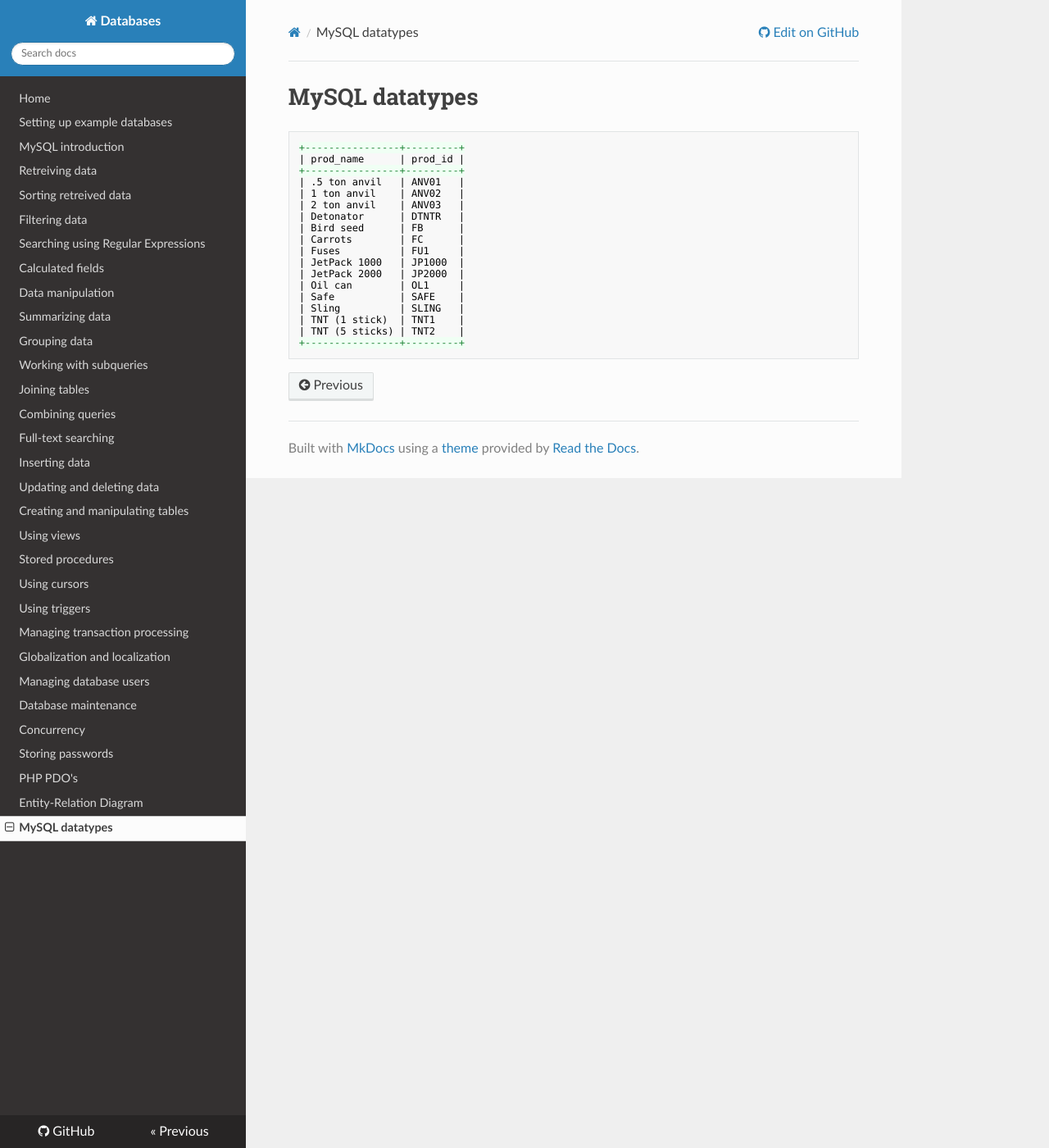
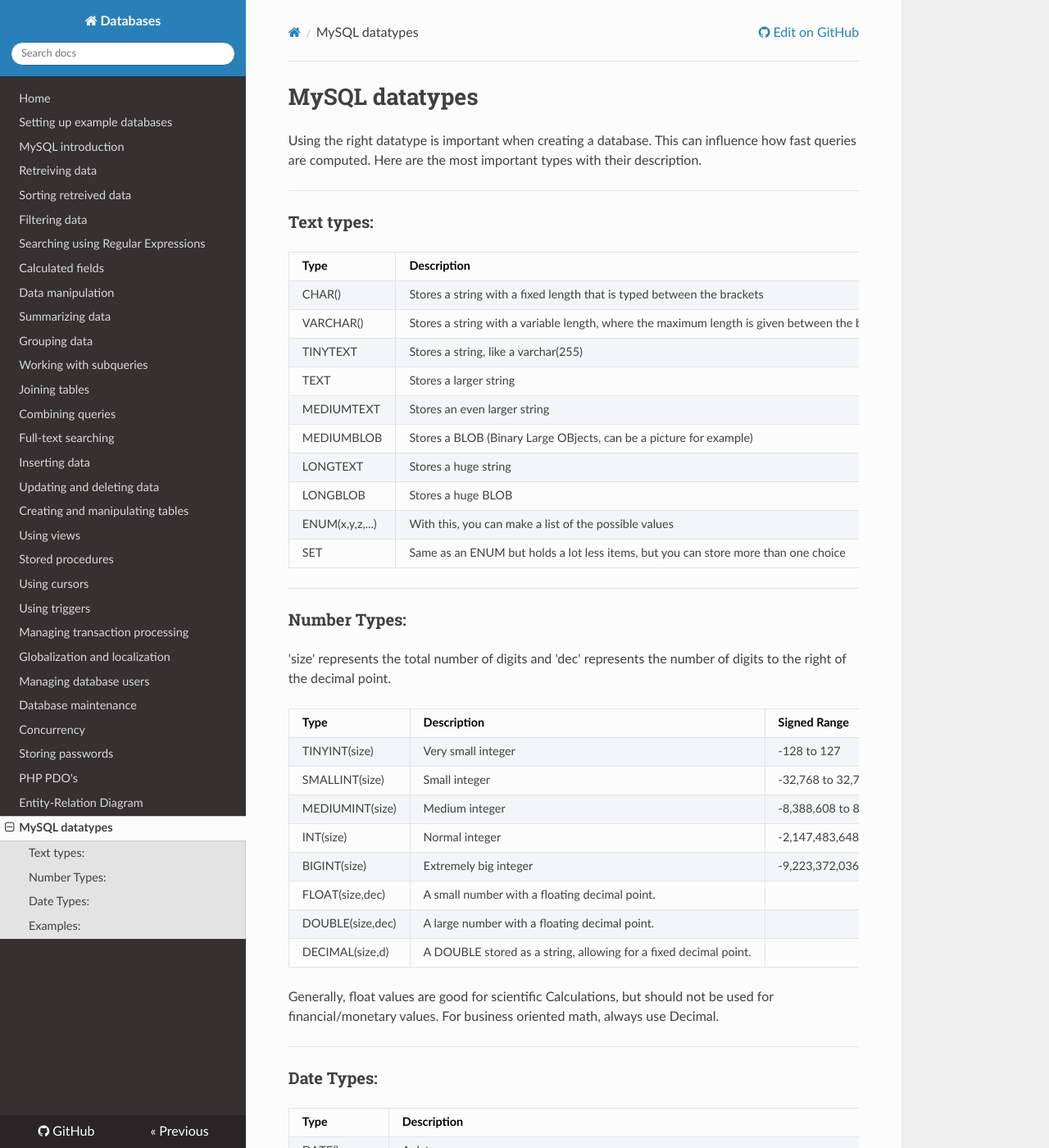
Before and after one commit to sillevl/course-databases, an MkDocs documentation site: the page built from docs/mysql-datatypes.md, in a window 1280 px wide and 1400 px high. Shown: the whole window at 82% size. Built offline with MkDocs 1.6.1, drawn with Linux system fonts in a browser that asks for light colours; nearby versions of some CDN libraries; old or Windows-style settings are respelled for this version of MkDocs; some of the changed text lies outside the part shown.

Commit message:
Added all the data types

````diff
--- a/docs/mysql-datatypes.md
+++ b/docs/mysql-datatypes.md
@@ -1,22 +1,88 @@
 # MySQL datatypes
 
+Using the right datatype is important when creating a database. This can influence how fast queries are computed.
+Here are the most important types with their description.
+
+---
+
+### Text types:
+
+Type|Description|Maximum Length
+----|-----------|--------------
+CHAR()|Stores a string with a fixed length that is typed between the brackets|255 characters
+VARCHAR()|Stores a string with a variable length, where the maximum length is given between the brackets| 255 characters
+TINYTEXT|Stores a string, like a varchar(255)| 255 characters
+TEXT| Stores a larger string|65,535 characters
+MEDIUMTEXT| Stores an even larger string|16,777,215 characters
+MEDIUMBLOB| Stores a BLOB (Binary Large OBjects, can be a picture for example)|16,777,215 bytes
+LONGTEXT| Stores a huge string|4,294,967,295 characters
+LONGBLOB| Stores a huge BLOB|4,294,967,295 bytes
+ENUM(x,y,z,...)|With this, you can make a list of the possible values|65535 values
+SET|Same as an ENUM but holds a lot less items, but you can store more than one choice|64 values
+
+---
+
+### Number Types:
+
+ 'size' represents the total number of digits and 'dec' represents the number of digits to the right of the decimal point.
+
+Type|Description|Signed Range|Unsigned Range
+----|-----------|------------|--------------
+TINYINT(size)|Very small integer|-128 to 127| 0 to 255
+SMALLINT(size)|Small integer|-32,768 to 32,767| 0 to 65,535
+MEDIUMINT(size)|Medium integer|-8,388,608 to 8,388,607| 0 to 16,777,215
+INT(size)|Normal integer|-2,147,483,648 to 2,147,483,647| 0 to 4,294,967,295
+BIGINT(size)|Extremely big integer|-9,223,372,036,854,775,808 to 9,223,372,036,854,775,807|0 to 18,446,744,073,709,551,615
+FLOAT(size,dec)|A small number with a floating decimal point.
+DOUBLE(size,dec)|A large number with a floating decimal point.
+DECIMAL(size,d)|A DOUBLE stored as a string, allowing for a fixed decimal point.
+
+Generally, float values are good for scientific Calculations, but should not be used for financial/monetary values. For business oriented math, always use Decimal.
+
+---
+
+### Date Types:
+
+Type|Description|Format|Range
+----|-----------|------|-----
+DATE()|A date|YYYY-MM-DD|'1000-01-01' to '9999-12-31'
+DATETIME()|A date and time|YYYY-MM-DD HH:MI:SS| '1000-01-01 00:00:00' to '9999-12-31 23:59:59'
+TIMESTAMP()|A date and time that is stored as the number of seconds since the Unix epoch. This value also automatically updates to the current time when doing an INSERT or UPDATE|YYYY-MM-DD HH:MI:SS|'1970-01-01 00:00:01' UTC to '2038-01-09 03:14:07' UTC
+TIME()|A time|HH:MI:SS|'-838:59:59' to '838:59:59'
+YEAR()|A year|YYYY|'1901' to '2155'
+
+---
+
+### Examples:
+
+This is an example for an ENUM and SET:
+```sql
+CREATE TABLE dogs(
+id int(5) NOT NULL AUTO_INCREMENT,
+name varchar(255) NOT NULL,
+chip_id int(5),
+gender enum('male', 'female'),
+coat_color set('black', 'white', 'brown', 'beige'),
+primary key(id)
+);
+
+INSERT INTO dogs(name, chip_id, gender, coat_color)
+VALUES
+('Toby', 7865, 'male', 'brown,beige'),
+('Medoc', 8776, 'male', 'brown'),
+('Luna', 7654, 'female', 'black,white'),
+('Alien', 666, 'alien', 'green');
 ```
-+----------------+---------+
-| prod_name      | prod_id |
-+----------------+---------+
-| .5 ton anvil   | ANV01   |
-| 1 ton anvil    | ANV02   |
-| 2 ton anvil    | ANV03   |
-| Detonator      | DTNTR   |
-| Bird seed      | FB      |
-| Carrots        | FC      |
-| Fuses          | FU1     |
-| JetPack 1000   | JP1000  |
-| JetPack 2000   | JP2000  |
-| Oil can        | OL1     |
-| Safe           | SAFE    |
-| Sling          | SLING   |
-| TNT (1 stick)  | TNT1    |
-| TNT (5 sticks) | TNT2    |
-+----------------+---------+
+We just made a new table using an ENUM for the gender, and a SET for coat color. We use a set for that because a dog can have multiple colors. We also added a weird row with values that do not exist in the ENUM or SET.
+
 ```
++----+-------+---------+--------+-------------+
+| id | name  | chip_id | gender | coat_color  |
++----+-------+---------+--------+-------------+
+|  1 | Toby  |    7865 | male   | brown,beige |
+|  2 | Medoc |    8776 | male   | brown       |
+|  3 | Luna  |    7654 | female | black,white |
+|  4 | Alien |     666 |        |             |
++----+-------+---------+--------+-------------+
+```
+Here we see the result after doing a SELECT all on the table. You can see that there are multiple values for coat_color. Also the gender and coat_color for the 'Alien' dog are blank, the database defaults the value to '' when an non-existent value is inserted, a blank value will take its place.
````
